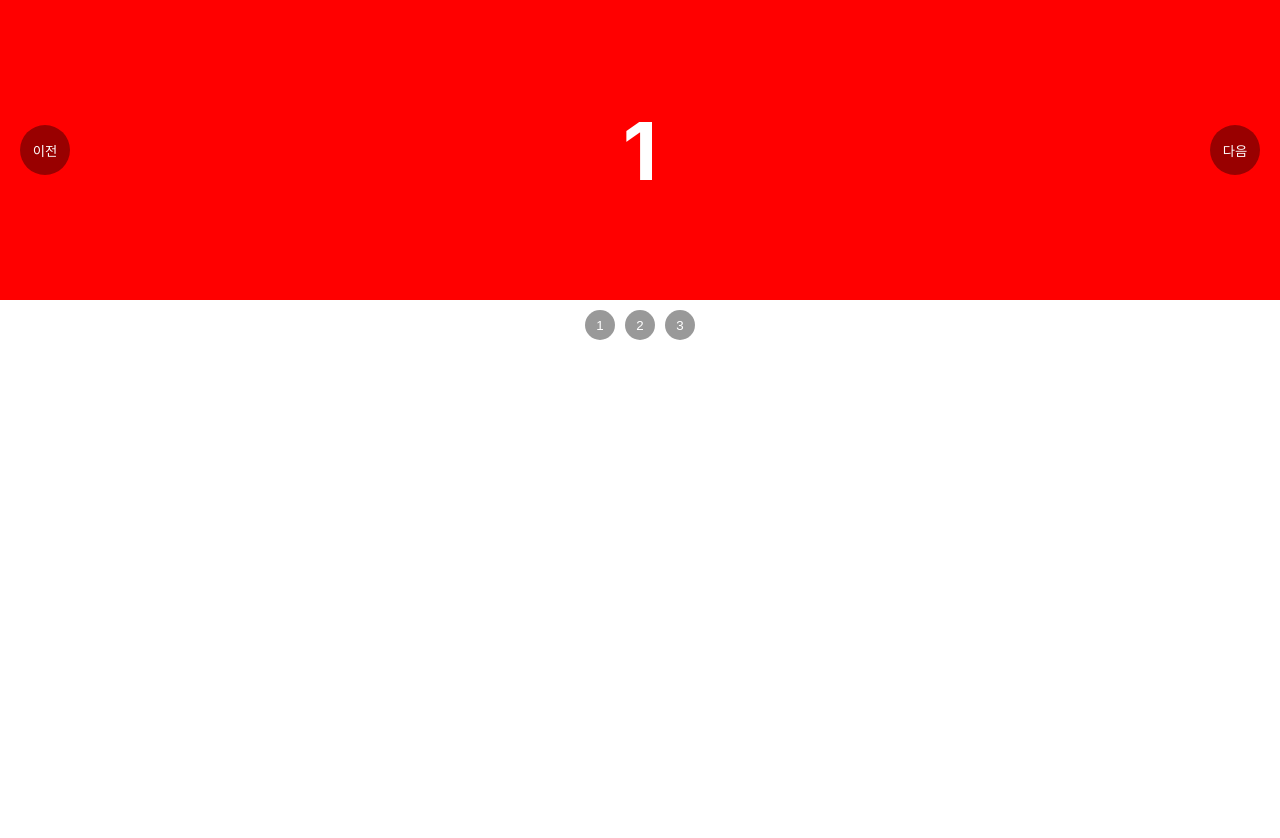
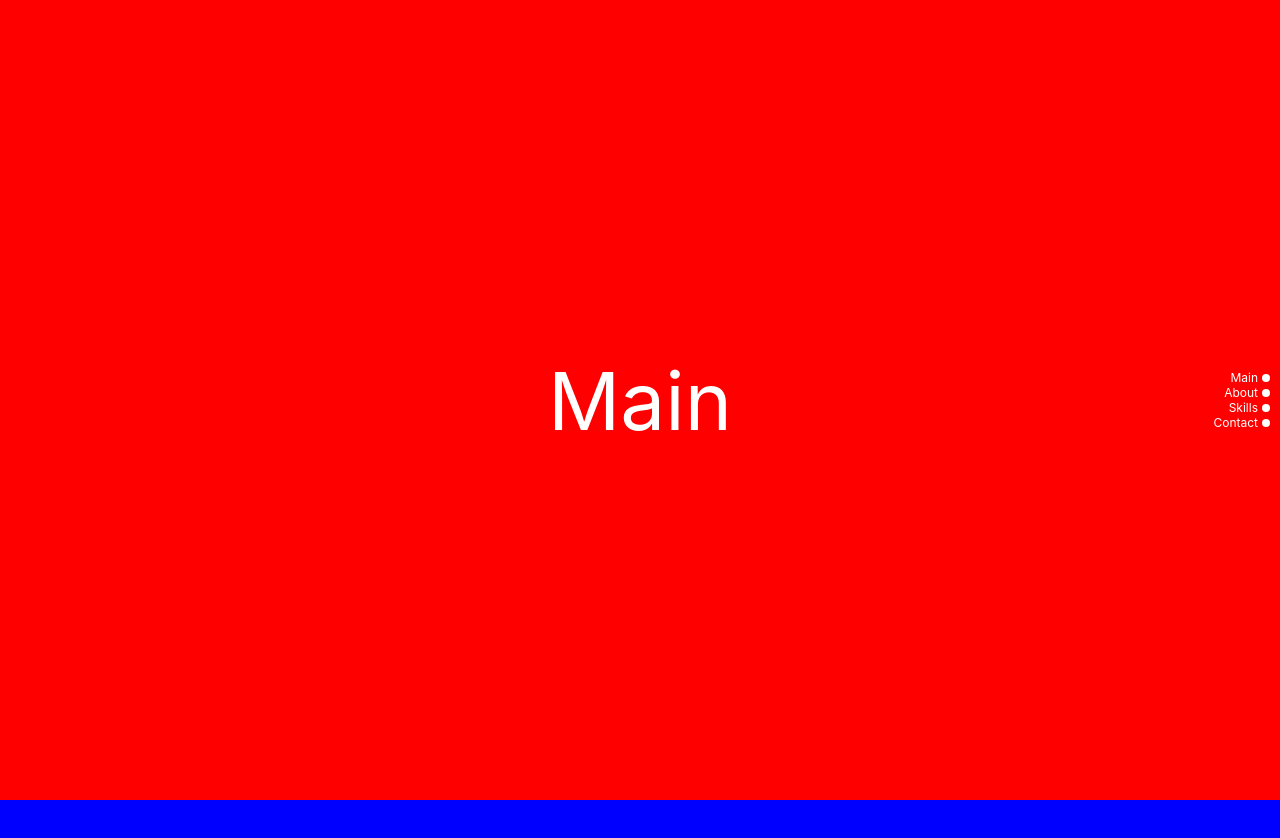
Before and after one commit to skakfk0206/20230308_front-end, a React (Create React App) app in the folder learn-react/: page / in a window 1280 px wide. Shown: the top 838 px of the page. Before the commit the page ends 800 px from the top, so only its background shows below. Built offline with nearby package versions, Linux system fonts and the light colour scheme.

Commit message:
풀 페이지 애니메이션 완료

```diff
--- /dev/null
+++ b/learn-react/src/components/Section.jsx
@@ -0,0 +1,107 @@
+import { useCallback, useEffect, useRef, useState } from "react";
+import styled from "styled-components";
+
+const sectionList = [
+  { id: 1, title: "Main", bgColor: "red" },
+  { id: 2, title: "About", bgColor: "blue" },
+  { id: 3, title: "Skills", bgColor: "green" },
+  { id: 4, title: "Contact", bgColor: "yellow" },
+];
+
+function Section() {
+  // index 상태관리하기 => index값 alert 출력
+  const [index, setIndex] = useState(0);
+
+  // 스크롤 중인지 확인용
+  const isScroll = useRef(false);
+
+  const handleWheel = useCallback(
+    (e) => {
+      // 스크롤 중인지 확인 후 스크롤 중이라면 함수 종료
+      if (isScroll.current) return;
+      // 스크롤 중이라고 명시
+      isScroll.current = true;
+      // 스크롤 끝났다고 알려주기
+      setTimeout(() => {
+        isScroll.current = false;
+      }, 400);
+      e.preventDefault();
+      if (e.deltaY > 0) {
+        console.log(index);
+        if (index < 3) setIndex(index + 1);
+      } else {
+        if (index > 0) setIndex(index - 1);
+      }
+    },
+    [index]
+  );
+
+  useEffect(() => {
+    window.scrollTo({ top: index * window.innerHeight, behavior: "smooth" });
+
+    window.addEventListener("wheel", handleWheel, { passive: false });
+    return () => {
+      window.removeEventListener("wheel", handleWheel, { passive: false });
+    };
+  }, [handleWheel, index]);
+
+  return (
+    <Contanier>
+      {sectionList.map((section) => (
+        <SectionItem bgColor={section.bgColor} key={section.id}>
+          {section.title}
+        </SectionItem>
+      ))}
+
+      <Btns>
+        {sectionList.map((section, idx) => (
+          <BtnSection key={section.id} onClick={() => setIndex(idx)}>
+            <span>{section.title}</span>
+          </BtnSection>
+        ))}
+      </Btns>
+    </Contanier>
+  );
+}
+
+const Contanier = styled.div``;
+
+const SectionItem = styled.section`
+  display: flex;
+  justify-content: center;
+  align-items: center;
+  font-size: 5rem;
+
+  color: #fff;
+
+  height: 100vh;
+  background-color: ${({ bgColor }) => bgColor};
+`;
+
+const Btns = styled.div`
+  position: fixed;
+  top: 50%;
+  right: 10px;
+  transform: translateY(-50%);
+`;
+
+const BtnSection = styled.div`
+  display: flex;
+  align-items: center;
+  justify-content: flex-end;
+  gap: 4px;
+  color: #fff;
+  font-size: 12px;
+
+  &::after {
+    content: "";
+    display: block;
+    width: 8px;
+    height: 8px;
+
+    background-color: #fff;
+    border-radius: 50%;
+  }
+`;
+
+export default Section;
--- a/learn-react/src/index.js
+++ b/learn-react/src/index.js
@@ -3,11 +3,12 @@ import ReactDOM from "react-dom/client";
 import "./index.css";
 import App from "./App";
 import reportWebVitals from "./reportWebVitals";
-import Slider from "./components/Slider";
+
+import Section from "./components/Section";
 
 const root = ReactDOM.createRoot(document.getElementById("root"));
 
-root.render(<Slider />);
+root.render(<Section />);
 
 // If you want to start measuring performance in your app, pass a function
 // to log results (for example: reportWebVitals(console.log))
```
